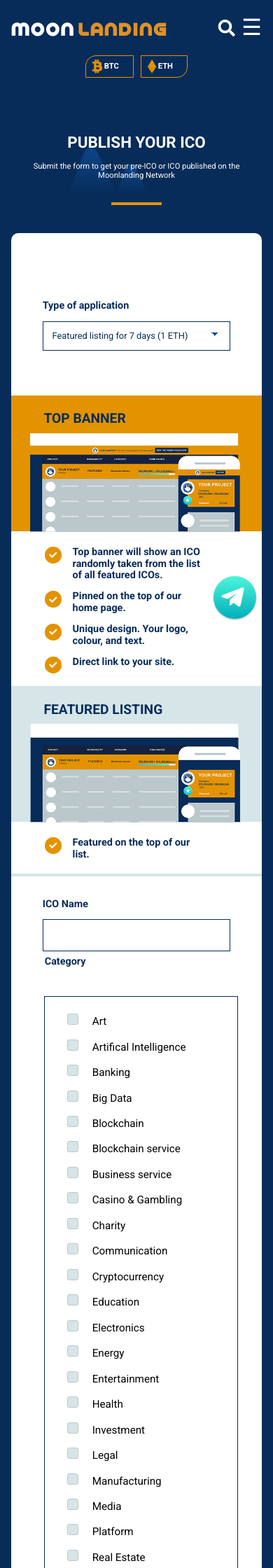
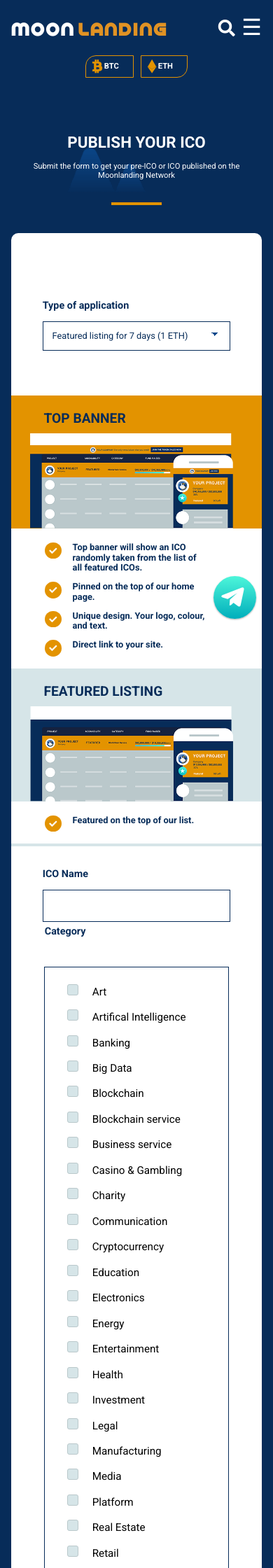
Before and after one commit to moonlandingnetwork/moonlandingnetwork.github.io, a Jekyll site: the page built from publishico.html, in a window 390 px wide. Shown: the top 2240 px of the page at 70% size. Built offline with Jekyll 4.4.1, drawn with Linux system fonts in a browser that asks for light colours; cached includes are drawn as plain includes; nearby versions of some CDN libraries; comment, search, counter and statistics services are not loaded.

Commit message:
Layout Revision

```diff
--- a/css/style.css
+++ b/css/style.css
@@ -3140,13 +3140,20 @@ footer{
         font-size: 0.7em;
     }
     .publish-banner img{
-        width: 300px;
+        width: 290px;
+    }
+    .publish-banner li{
+        font-size: 0.8em;
     }
     .publish-question.row label{
         font-size: 0.85em;
     }
+    .publish-category-item.other input[type="text"]{
+        width: 8rem;
+    }
     .publish-ico-body form input[type="submit"]{
         font-size: 0.85em;
-    }
 
-}
+    }
+
+}
```
